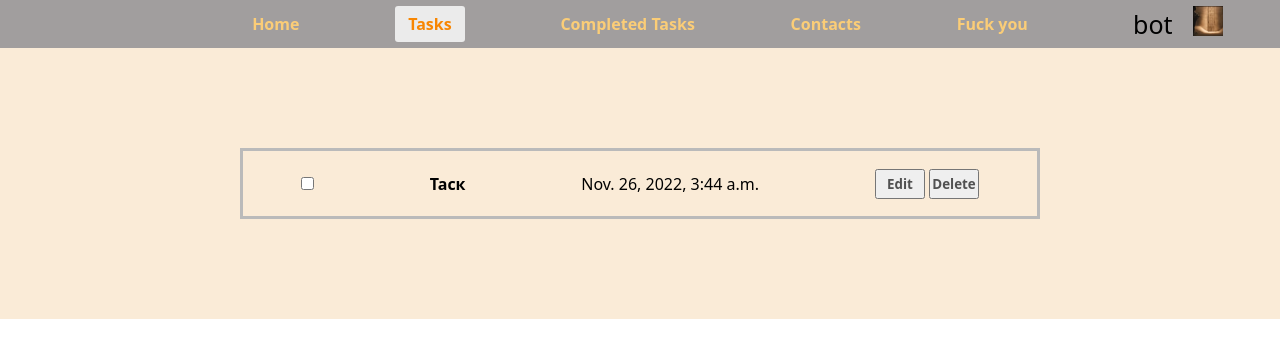
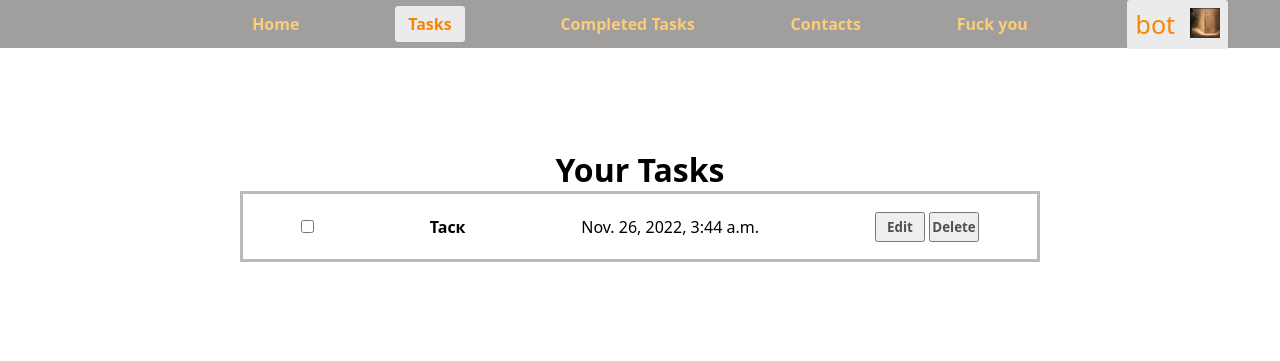
Before and after one commit to TimAny-W/shizohrenya, a Django app: page /tasks/ in a window 1280 px wide. Shown: the top 361 px of the page. Run offline with Django 4.2, Linux system fonts and the light colour scheme; a user stored in the database is signed in; data comes from the database, SQL or seed files in the repository; both versions use the stored data as it was after the commit.

Commit message:
Add files via upload

```diff
--- a/shizohrenya/tasks/static/tasks/css/base.css
+++ b/shizohrenya/tasks/static/tasks/css/base.css
@@ -32,22 +32,38 @@ header {
 }
 
 li a {
-    text-decoration: none;
     color: rgb(251, 205, 119);
     font-weight: 600;
     text-align: center;
 }
 
+.pustota {
+    width: 300px;
+    display: flex;
+    justify-content: center;
+    align-items: center;
+}
+
 .user {
-    width: 1300px;
+    height: 35px;
+    width: 75px;
     display: flex;
     justify-content: center;
     align-items: center;
     font-weight: 500px;
     font-size: 25px;
+    background-color: rgb(235, 235, 235);
+    color:rgb(248, 134, 2);
+    border-radius: 3px;
+    padding: 7px 13px;
+    margin: 5px;
+
 }
 
 .avatar {
     width: 30px;
-    margin-left: 20px;
+    margin-left: 15px;
+    margin-top: 5px;
 }
+
+a {text-decoration: none;}
--- a/shizohrenya/tasks/static/tasks/css/tasks.css
+++ b/shizohrenya/tasks/static/tasks/css/tasks.css
@@ -6,7 +6,7 @@ a.tasks{
 }
 
 main {
-    background-color: antiquewhite;
+
     display: flex;
     justify-content: center;
 }
@@ -14,7 +14,7 @@ main {
 .tasks-list {
     margin: 100px;
     width: 800px;
-    background-color: antiquewhite;
+
     text-align: center;
 }
 
@@ -35,3 +35,18 @@ button {
     font-weight: 600;
     text-align: center;
 }
+
+a {text-decoration: none;}
+
+.create{
+    background-color: rgb(235, 235, 235);
+    color:rgb(248, 134, 2);
+    border-radius: 3px;
+    padding: 7px 13px;
+}
+
+h2 {
+    margin-bottom: 10px;
+    margin-top: 10px;
+    text-align: center;
+}
--- a/shizohrenya/tasks/templates/tasks/base.html
+++ b/shizohrenya/tasks/templates/tasks/base.html
@@ -14,7 +14,7 @@
         {% if request.user.is_authenticated %}
 
         <header>
-            <div style="width: 300px;"></div>
+            <div class="pustota"></div>
             <ul class="head-navigation">
                 <li><a href="{% url 'home' %}" class="home">Home</a></li>
                 <li><a href="{% url 'tasks' %}" class="tasks">Tasks</a></li>
@@ -22,10 +22,15 @@
                 <li><a href="https://github.com/TimAny-W/shizohrenya" class="contacts">Contacts</a></li>
                 <li><a href="https://image.winudf.com/v2/image1/Y29tLmtpcm1pbnQucmFrZXNjcmVhbWVyX3NjcmVlbl8wXzE1OTQxNzYzODNfMDEx/screen-0.jpg?fakeurl=1&type=.webp">Fuck you</a></li>
             </ul>
-            <div class="user" style="width: 300px ">
-                <span>{{ user }}</span>
-                <span class="avatar"><img src="{% static 'tasks/img/avatar_example.png' %}" alt=""></span>
+            <div class="pustota">
+                <a href="{% url 'profile' user %}">
+                    <div class="user">
+                        <span>{{ user }}</span>
+                        <span class="avatar"><img src="{% static 'tasks/img/avatar_example.png' %}" alt=""></span>
+                    </div>
+                </a>
             </div>
+
         </header>
 
         {% endif %}
--- a/shizohrenya/tasks/templates/tasks/task_form.html
+++ b/shizohrenya/tasks/templates/tasks/task_form.html
@@ -3,7 +3,7 @@
 {% block title %}
 Create shit
 {% endblock %}
-{% block body %}
+{% block content %}
   <h1>creating shit</h1>
   <form method="post" action="">
       <a href="{% url 'home' %}">Come back</a><br>
--- a/shizohrenya/tasks/templates/tasks/task_list.html
+++ b/shizohrenya/tasks/templates/tasks/task_list.html
@@ -12,42 +12,9 @@ List of shit
 {% endblock %}
 
 {% block content %}
-<!--    <div class="list-group w-auto">-->
-<!--      <a href="#" class="list-group-item list-group-item-action d-flex gap-3 py-3" aria-current="true">-->
-<!--        <img src="https://github.com/twbs.png" alt="twbs" width="32" height="32" class="rounded-circle flex-shrink-0">-->
-<!--        <div class="d-flex gap-2 w-100 justify-content-between">-->
-<!--          <div>-->
-<!--            <h6 class="mb-0">List group item heading</h6>-->
-<!--            <p class="mb-0 opacity-75">Some placeholder content in a paragraph.</p>-->
-<!--          </div>-->
-<!--          <small class="opacity-50 text-nowrap">now</small>-->
-<!--        </div>-->
-<!--      </a>-->
-<!--      <a href="#" class="list-group-item list-group-item-action d-flex gap-3 py-3" aria-current="true">-->
-<!--        <img src="https://github.com/twbs.png" alt="twbs" width="32" height="32" class="rounded-circle flex-shrink-0">-->
-<!--        <div class="d-flex gap-2 w-100 justify-content-between">-->
-<!--          <div>-->
-<!--            <h6 class="mb-0">Another title here</h6>-->
-<!--            <p class="mb-0 opacity-75">Some placeholder content in a paragraph that goes a little longer so it wraps to a new line.</p>-->
-<!--          </div>-->
-<!--          <small class="opacity-50 text-nowrap">3d</small>-->
-<!--        </div>-->
-<!--      </a>-->
-<!--      <a href="#" class="list-group-item list-group-item-action d-flex gap-3 py-3" aria-current="true">-->
-<!--        <img src="https://github.com/twbs.png" alt="twbs" width="32" height="32" class="rounded-circle flex-shrink-0">-->
-<!--        <div class="d-flex gap-2 w-100 justify-content-between">-->
-<!--          <div>-->
-<!--            <h6 class="mb-0">Third heading</h6>-->
-<!--            <p class="mb-0 opacity-75">Some placeholder content in a paragraph.</p>-->
-<!--          </div>-->
-<!--          <small class="opacity-50 text-nowrap">1w</small>-->
-<!--        </div>-->
-<!--      </a>-->
-<!--    </div>-->
-
-
 
     <div class="tasks-list">
+        <h1>Your Tasks</h1>
             {% for task in object_list %}
                 <label>
                     <div class="task">
@@ -75,7 +42,12 @@ List of shit
                     {% endif %}
                 </label>
                 {% empty %}
-                    <h2>Список пустой</h2>
+
+                        <h2>Nothing is here...</h2>
+                        <div class="add">
+                            <a class="create" href="{% url 'task-create' %}">Create task</a>
+                        </div>
+
             {% endfor %}
     </div>
 
```
Also changed, not shown: shizohrenya/tasks/static/tasks/css/task_list_completed.css (+9 -0 lines), shizohrenya/tasks/templates/tasks/task_list_completed.html (+3 -7 lines), shizohrenya/db.sqlite3 (added), shizohrenya/user_system/migrations/0002_customuser_avatar.py (added).
